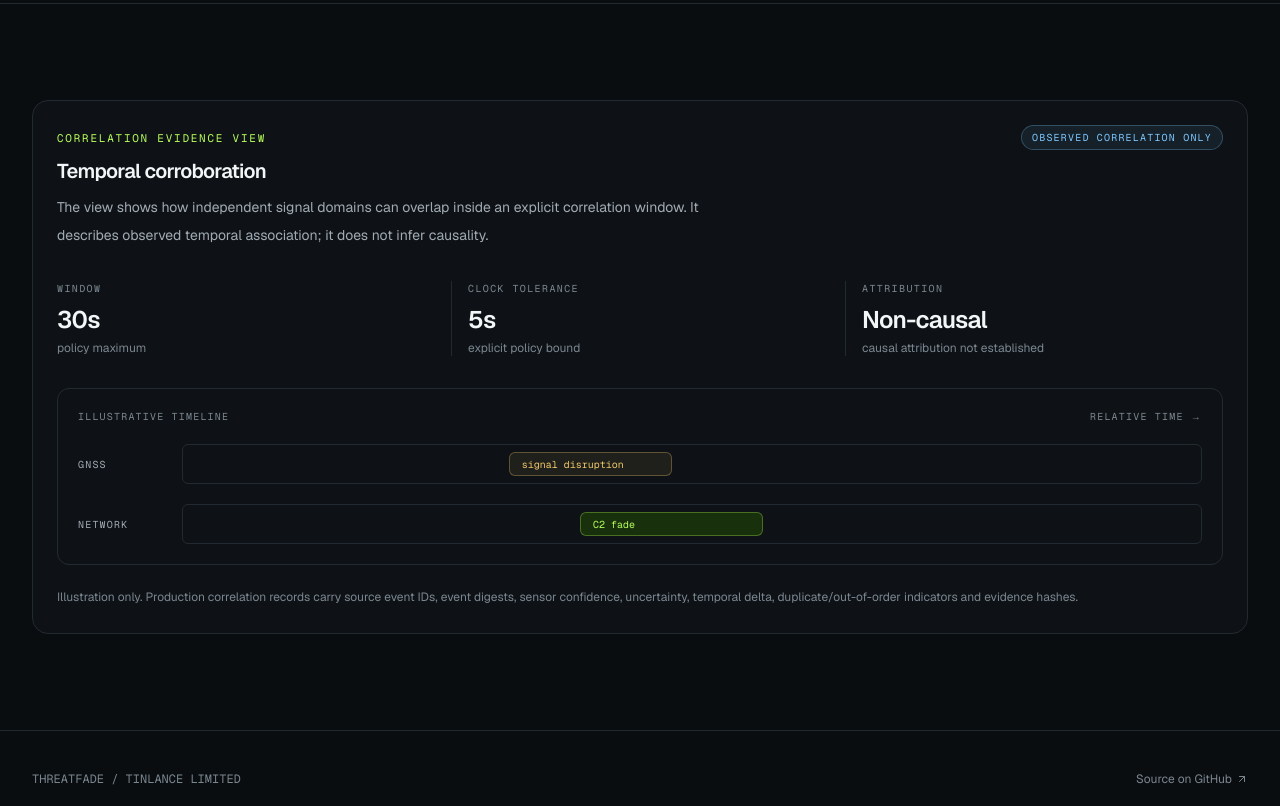
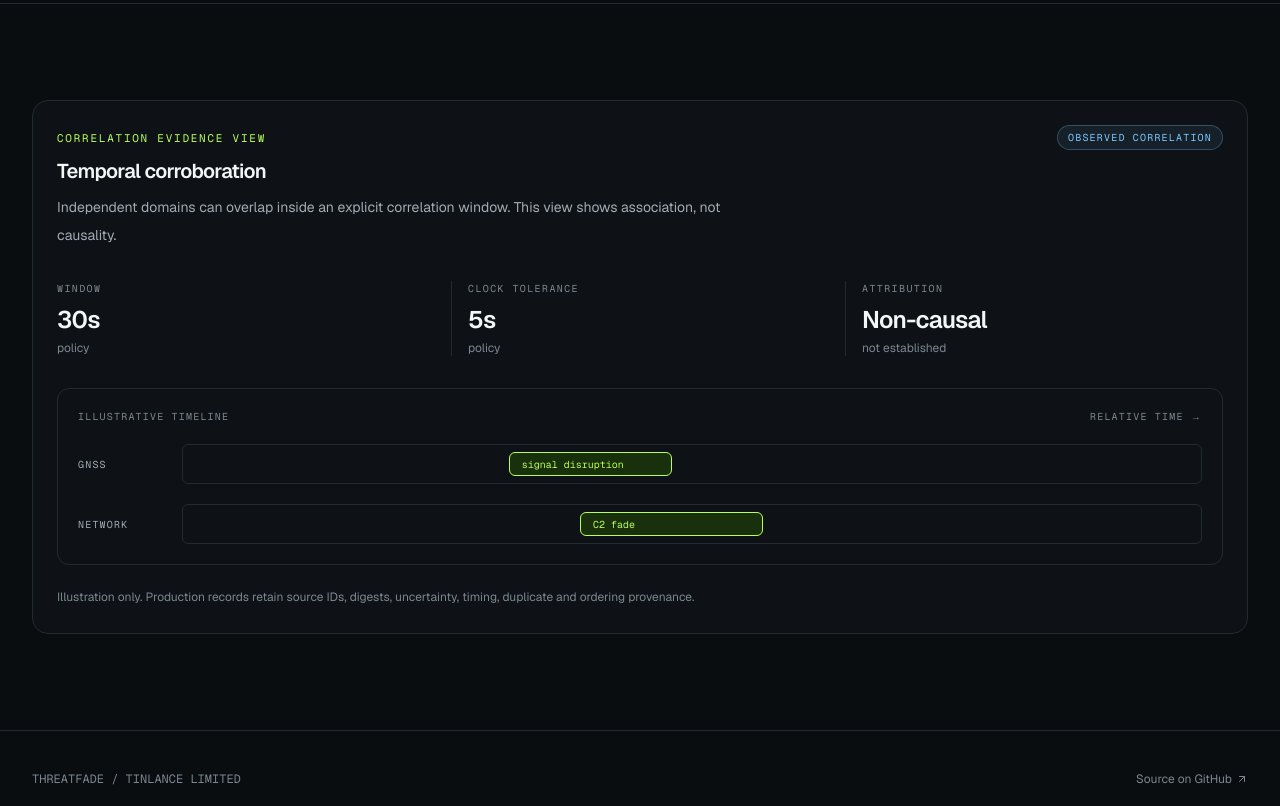
Before and after one commit to LloydCoder/tinlance-threatfade-web, a Next.js app: page /correlation in a window 1280 px wide. Shown: the part 500-1306 px from the top of the page. Built offline with nearby package versions, Linux system fonts and the light colour scheme.

Commit message:
fix(web): align correlation view with repository formatting conventions

```diff
--- a/components/detection/correlation-evidence-view.tsx
+++ b/components/detection/correlation-evidence-view.tsx
@@ -1,28 +1,14 @@
 import { TfBadge, TfLabel, TfMetric, TfPanel } from "@/components/ui/tf-primitives";
 
 const observations = [
-  {
-    domain: "GNSS",
-    label: "signal disruption",
-    offset: 32,
-    width: 16,
-    tone: "warning" as const,
-  },
-  {
-    domain: "NETWORK",
-    label: "C2 fade",
-    offset: 39,
-    width: 18,
-    tone: "signal" as const,
-  },
+  { domain: "GNSS", label: "signal disruption", offset: 32, width: 16 },
+  { domain: "NETWORK", label: "C2 fade", offset: 39, width: 18 },
 ];
 
-const eventClasses = {
-  warning:
-    "border-[color-mix(in_srgb,var(--tf-warning)_30%,transparent)] bg-[color-mix(in_srgb,var(--tf-warning)_8%,transparent)] text-[var(--tf-warning)]",
-  signal:
-    "border-[color-mix(in_srgb,var(--tf-signal)_30%,transparent)] bg-[var(--tf-signal-soft)] text-[var(--tf-signal)]",
-};
+const timelineClass =
+  "relative h-10 rounded-md border border-[var(--tf-line)] bg-[var(--tf-bg)]";
+const eventClass =
+  "absolute top-1/2 h-6 -translate-y-1/2 rounded-md border border-[var(--tf-signal)] bg-[var(--tf-signal-soft)] px-3 py-1 text-[10px] font-mono text-[var(--tf-signal)]";
 
 export function CorrelationEvidenceView() {
   return (
@@ -34,25 +20,17 @@ export function CorrelationEvidenceView() {
             Temporal corroboration
           </h2>
           <p className="mt-2 max-w-2xl text-sm leading-7 text-[var(--tf-text-muted)]">
-            The view shows how independent signal domains can overlap inside an explicit correlation window.
-            It describes observed temporal association; it does not infer causality.
+            Independent domains can overlap inside an explicit correlation window.
+            This view shows association, not causality.
           </p>
         </div>
-        <TfBadge tone="info">Observed correlation only</TfBadge>
+        <TfBadge tone="info">Observed correlation</TfBadge>
       </div>
 
       <div className="mt-8 grid gap-4 sm:grid-cols-3">
-        <TfMetric label="Window" value="30s" detail="policy maximum" />
-        <TfMetric
-          label="Clock tolerance"
-          value="5s"
-          detail="explicit policy bound"
-        />
-        <TfMetric
-          label="Attribution"
-          value="Non-causal"
-          detail="causal attribution not established"
-        />
+        <TfMetric label="Window" value="30s" detail="policy" />
+        <TfMetric label="Clock tolerance" value="5s" detail="policy" />
+        <TfMetric label="Attribution" value="Non-causal" detail="not established" />
       </div>
 
       <div className="mt-8 rounded-xl border border-[var(--tf-line)] bg-[var(--tf-panel)] p-5">
@@ -69,13 +47,10 @@ export function CorrelationEvidenceView() {
               <div className="font-mono text-[10px] tracking-[0.12em] text-[var(--tf-text-muted)]">
                 {item.domain}
               </div>
-              <div className="relative h-10 rounded-md border border-[var(--tf-line)] bg-[var(--tf-bg)]">
+              <div className={timelineClass}>
                 <div
-                  className={`absolute top-1/2 h-6 -translate-y-1/2 rounded-md border px-3 py-1 text-[10px] font-mono ${eventClasses[item.tone]}`}
-                  style={{
-                    left: `${item.offset}%`,
-                    width: `${item.width}%`,
-                  }}
+                  className={eventClass}
+                  style={{ left: `${item.offset}%`, width: `${item.width}%` }}
                 >
                   {item.label}
                 </div>
@@ -86,8 +61,8 @@ export function CorrelationEvidenceView() {
       </div>
 
       <p className="mt-5 text-xs leading-6 text-[var(--tf-text-subtle)]">
-        Illustration only. Production correlation records carry source event IDs, event digests, sensor
-        confidence, uncertainty, temporal delta, duplicate/out-of-order indicators and evidence hashes.
+        Illustration only. Production records retain source IDs, digests,
+        uncertainty, timing, duplicate and ordering provenance.
       </p>
     </TfPanel>
   );
```
